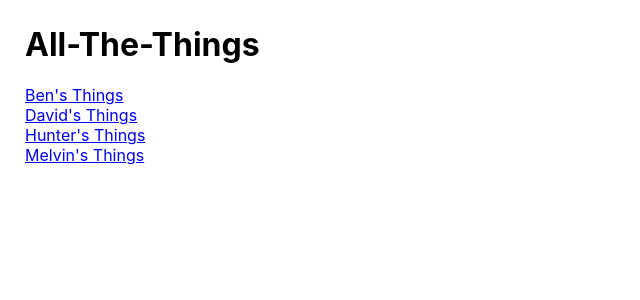
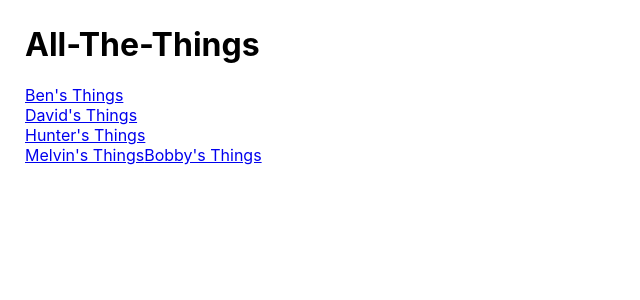
Before and after one commit to mfontanez21/all-the-things, a React (Vite) app: page / in a window 1280 px wide. Shown: the top 300 px of the page, without its empty margins (0-640 px from the left). Built offline with nearby package versions, Linux system fonts and the light colour scheme.

Commit message:
adds bobbys things

```diff
--- a/src/pages/Landing/Landing.jsx
+++ b/src/pages/Landing/Landing.jsx
@@ -9,6 +9,7 @@ const Landing = () => {
       <Link to="/the-well-styled-things">David's Things</Link><br/>
       <Link to="/the-silly-things">Hunter's Things</Link><br/>
       <Link to="/the-melvin-things">Melvin's Things</Link>
+      <Link to="/the-bobby-things">Bobby's Things</Link>
     </>
   )
 }
```
